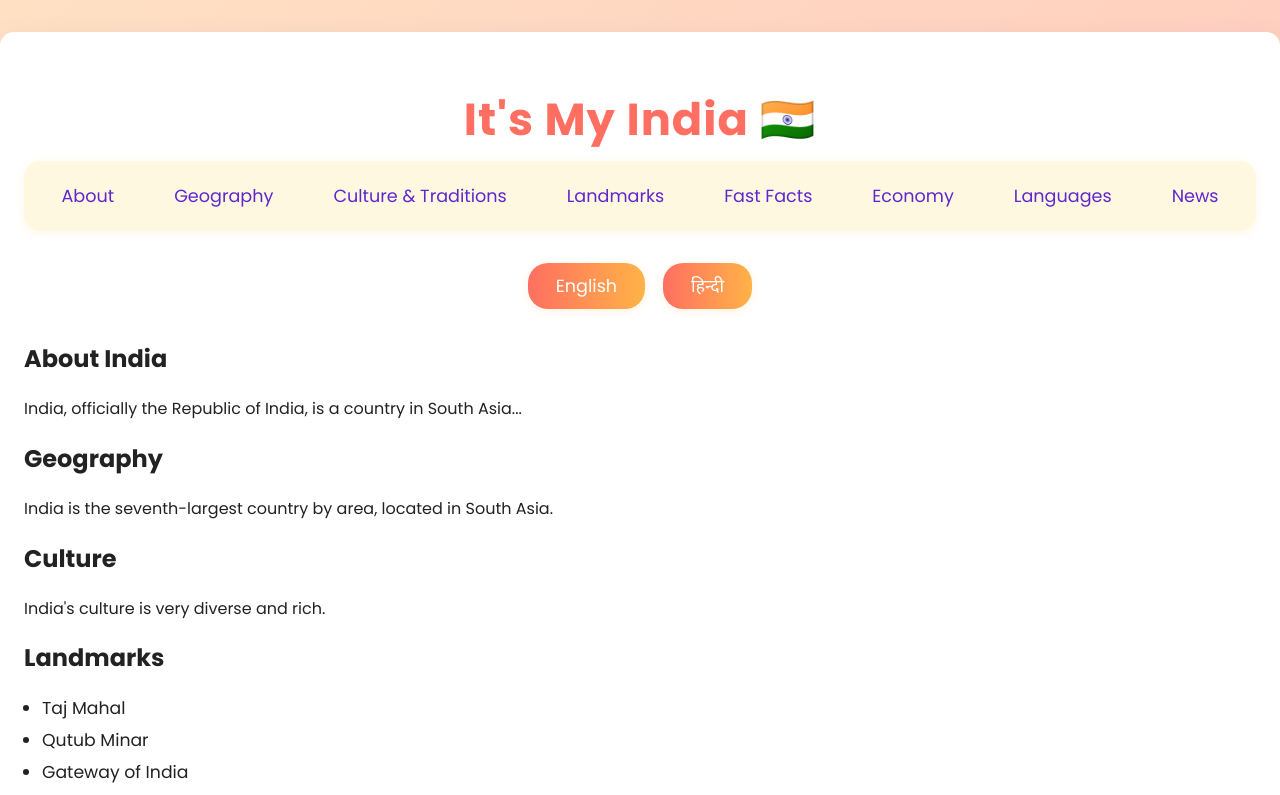
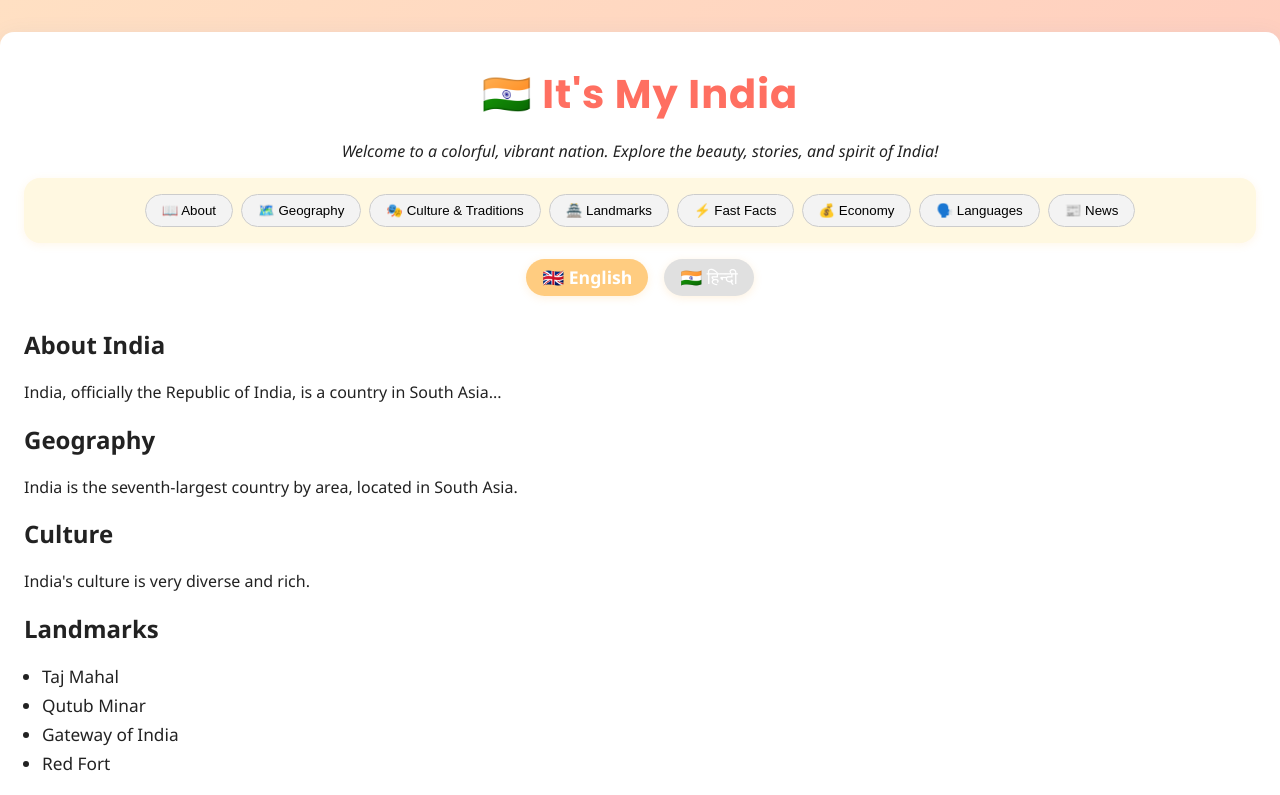
Before and after one commit to learning-new-things-daily/its_my_India, a React (Create React App) app: page / in a window 1280 px wide. Shown: the top 795 px of the page. Built offline with nearby package versions, Linux system fonts and the light colour scheme; no server answers.

Commit message:
added news api handling

```diff
--- a/package.json
+++ b/package.json
@@ -46,6 +46,7 @@
     "eslint-plugin-react": "^7.37.5",
     "globals": "^16.3.0",
     "html-webpack-plugin": "^5.6.3",
+    "node-fetch": "^2.7.0",
     "style-loader": "^4.0.0",
     "ts-loader": "^9.5.2",
     "typescript": "^4.9.5",
--- a/src/App.css
+++ b/src/App.css
@@ -24,6 +24,8 @@ body {
   background: var(--card-bg);
   border-radius: var(--border-radius);
   box-shadow: var(--shadow);
+  font-family: "Segoe UI", sans-serif;
+  color: #222;
 }
 
 .app-container {
@@ -80,19 +82,20 @@ nav a:hover {
 }
 
 .language-toggle {
-  margin: 24px 0 32px 0;
+  margin: 1rem 0;
   display: flex;
   justify-content: center;
-  gap: 18px;
+  gap: 1rem;
+  justify-content: center;
 }
 
 .language-toggle button {
   font-family: inherit;
-  background: linear-gradient(90deg, #ff6f61 0%, #ffb347 100%);
+  background: #e0e0e0;
   color: #fff;
   border: none;
   border-radius: 20px;
-  padding: 10px 28px;
+  padding: 0.4rem 1rem;
   font-size: 1.1rem;
   cursor: pointer;
   transition: background 0.3s, box-shadow 0.3s;
@@ -151,9 +154,10 @@ nav a:hover {
 
 footer {
   text-align: center;
-  margin: 2rem 0 0 0;
+  margin: 2rem;
   color: #888;
-  font-size: 0.95rem;
+  font-size: 0.8rem;
+  opacity: 0.7;
 }
 
 a {
@@ -175,3 +179,42 @@ li {
   margin-bottom: 6px;
   font-size: 1.08rem;
 }
+
+.main-title {
+  font-size: 2.5rem;
+  margin: 0.5rem 0;
+  text-align: center;
+}
+
+.subtitle {
+  text-align: center;
+  font-style: italic;
+  margin-bottom: 1rem;
+}
+
+.nav-bar {
+  display: flex;
+  flex-wrap: wrap;
+  justify-content: center;
+  gap: 0.5rem;
+  margin: 1rem 0;
+}
+
+.nav-button {
+  padding: 0.5rem 1rem;
+  background: #f3f3f3;
+  border: 1px solid #ccc;
+  border-radius: 999px;
+  cursor: pointer;
+  transition: all 0.2s ease-in-out;
+}
+
+.nav-button:hover {
+  background: #ffe082;
+  transform: scale(1.05);
+}
+
+.language-toggle .active-lang {
+  background: #ffcc80;
+  font-weight: bold;
+}
--- a/src/App.tsx
+++ b/src/App.tsx
@@ -5,52 +5,77 @@ import Geography from "./components/Geography";
 import Culture from "./components/Culture";
 import Landmarks from "./components/Landmarks";
 import FastFacts from "./components/FastFacts";
-import News from "./components/News";
+// import News from "./components/News";
 import Economy from "./components/Economy";
 import Languages from "./components/Languages";
 
 const NAV_ITEMS = [
-  { id: "about", label: "About" },
-  { id: "geography", label: "Geography" },
-  { id: "culture", label: "Culture & Traditions" },
-  { id: "landmarks", label: "Landmarks" },
-  { id: "fastfacts", label: "Fast Facts" },
-  { id: "economy", label: "Economy" },
-  { id: "languages", label: "Languages" },
-  { id: "news", label: "News" }
+  { id: "about", label: "📖 About" },
+  { id: "geography", label: "🗺️ Geography" },
+  { id: "culture", label: "🎭 Culture & Traditions" },
+  { id: "landmarks", label: "🏯 Landmarks" },
+  { id: "fastfacts", label: "⚡ Fast Facts" },
+  { id: "economy", label: "💰 Economy" },
+  { id: "languages", label: "🗣️ Languages" },
+  { id: "news", label: "📰 News" }
 ];
 
 const content = {
   en: {
-    title: "It's My India",
-    description: "Welcome to a colorful and diverse nation. Explore the beauty, culture, and heritage of India!"
+    title: "🇮🇳 It's My India",
+    description: "Welcome to a colorful, vibrant nation. Explore the beauty, stories, and spirit of India!"
   },
   hi: {
-    title: "मेरा भारत",
-    description: "एक रंगीन और विविध देश में आपका स्वागत है। भारत की सुंदरता, संस्कृति और विरासत का अन्वेषण करें!"
+    title: "🇮🇳 मेरा भारत",
+    description: "एक रंगीन और जीवंत देश में आपका स्वागत है। भारत की सुंदरता, कहानियाँ और आत्मा को जानें!"
   }
 };
 
 const App: React.FC = () => {
   const [lang, setLang] = useState<'en' | 'hi'>('en');
-  const newsApiKey = ""; // Add your NewsAPI key if needed
+  // const newsApiKey = ""; // Add NewsAPI key if needed
+
+  const scrollTo = (id: string) => {
+    const section = document.getElementById(id);
+    if (section) {
+      section.scrollIntoView({ behavior: "smooth", block: "start" });
+    }
+  };
 
   return (
     <div className="container">
       <header>
-        <h1>{content[lang].title} 🇮🇳</h1>
-        <nav>
+        <h1 className="main-title">{content[lang].title}</h1>
+        <p className="subtitle">{content[lang].description}</p>
+
+        <nav className="nav-bar">
           {NAV_ITEMS.map(item => (
-            <a key={item.id} href={`#${item.id}`}>
+            <button
+              key={item.id}
+              onClick={() => scrollTo(item.id)}
+              className="nav-button"
+            >
               {item.label}
-            </a>
+            </button>
           ))}
         </nav>
+
         <div className="language-toggle">
-          <button onClick={() => setLang('en')}>English</button>
-          <button onClick={() => setLang('hi')}>हिन्दी</button>
+          <button
+            onClick={() => setLang('en')}
+            className={lang === 'en' ? "active-lang" : ""}
+          >
+            🇬🇧 English
+          </button>
+          <button
+            onClick={() => setLang('hi')}
+            className={lang === 'hi' ? "active-lang" : ""}
+          >
+            🇮🇳 हिन्दी
+          </button>
         </div>
       </header>
+
       <main>
         <section id="about"><About lang={lang} /></section>
         <section id="geography"><Geography lang={lang} /></section>
@@ -59,10 +84,13 @@ const App: React.FC = () => {
         <section id="fastfacts"><FastFacts lang={lang} /></section>
         <section id="economy"><Economy lang={lang} /></section>
         <section id="languages"><Languages lang={lang} /></section>
-        <section id="news"><News apiKey={newsApiKey} lang={lang} /></section>
+        {/* <section id="news"><News apiKey={newsApiKey} lang={lang} /></section> */}
       </main>
+
       <footer>
-        <small>Data from restcountries.com &amp; newsapi.org &mdash; Expandable &amp; open source</small>
+        <small>
+          🌍 Powered by <a href="https://restcountries.com" target="_blank" rel="noopener noreferrer">restcountries</a> &amp; <a href="https://newsapi.org" target="_blank" rel="noopener noreferrer">NewsAPI</a> — Built with ❤️, open source & expandable 🚀
+        </small>
       </footer>
     </div>
   );
--- a/src/components/News.tsx
+++ b/src/components/News.tsx
@@ -1,42 +1,27 @@
-/* eslint-disable react/prop-types */
-import React, { useEffect, useState } from "react";
+import React from "react";
 import Section from "./Section";
+import newsData from "../data/news.json";
 
 type NewsArticle = { title: string; url: string };
+const articles: NewsArticle[] = newsData;
+
 type NewsProps = {
-  apiKey: string;
   lang: "en" | "hi";
 };
 
-const News: React.FC<NewsProps> = ({ apiKey, lang }) => {
-  const [articles, setArticles] = useState<NewsArticle[]>([]);
-  const [loading, setLoading] = useState(false);
-  const [error, setError] = useState(false);
+const News: React.FC<NewsProps> = ({ lang }) => {
+  if (!newsData || newsData.length === 0) {
+    return (
+      <Section title={lang === "hi" ? "ताज़ा समाचार" : "Latest News"}>
+        <p>{lang === "hi" ? "कोई समाचार नहीं मिला।" : "No news available."}</p>
+      </Section>
+    );
+  }
 
-  useEffect(() => {
-    if (!apiKey) return;
-    setLoading(true);
-    fetch(
-      `https://newsapi.org/v2/top-headlines?country=in&pageSize=5&apiKey=${apiKey}`
-    )
-      .then((res) => res.json())
-      .then((res) => {
-        setArticles(res.articles || []);
-        setLoading(false);
-      })
-      .catch(() => {
-        setError(true);
-        setLoading(false);
-      });
-  }, [apiKey]);
-
-  if (!apiKey) return null;
   return (
     <Section title={lang === "hi" ? "ताज़ा समाचार" : "Latest News"}>
-      {loading && <p>{lang === "hi" ? "लोड हो रहा है..." : "Loading..."}</p>}
-      {error && <p>{lang === "hi" ? "समाचार उपलब्ध नहीं है।" : "News unavailable."}</p>}
       <ul>
-        {articles.map((a, i) => (
+        {articles.map((a: NewsArticle, i: number) => (
           <li key={i}>
             <a href={a.url} target="_blank" rel="noopener noreferrer">
               {a.title}
--- /dev/null
+++ b/src/types/json.d.ts
@@ -0,0 +1,4 @@
+declare module "*.json" {
+  const value: any;
+  export default value;
+}
--- a/tsconfig.json
+++ b/tsconfig.json
@@ -1,7 +1,9 @@
 {
   "compilerOptions": {
+    "resolveJsonModule": true,
+    "allowSyntheticDefaultImports": true,
     "target": "ESNext",
-    "module": "ESNext",
+    "module": "esnext",
     "jsx": "react-jsx",
     "moduleResolution": "node",
     "esModuleInterop": true,
@@ -10,5 +12,5 @@
     "skipLibCheck": true,
     "outDir": "build"
   },
-  "include": ["src/**/*"]
+  "include": ["src/**/*", "scripts"]
 }
```
Also changed, not shown: scripts/fetch-news.mjs (added, +35 -0 lines), 2 other files (tests, documents, lock files or other folders).
